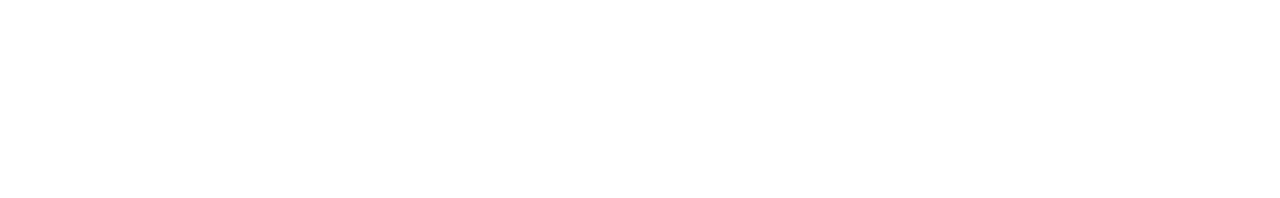
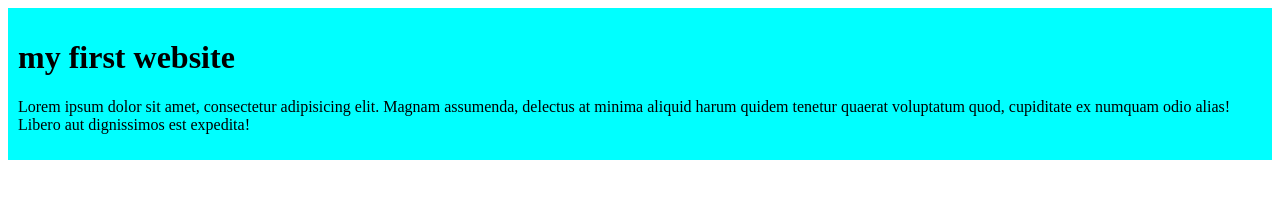
Before and after one commit to joysoren/first, a plain HTML site: page index.html in a window 1280 px wide. Drawn offline with Linux system fonts and the light colour scheme.

Commit message:
added styles

```diff
--- a/index.html
+++ b/index.html
@@ -4,8 +4,12 @@
     <meta charset="UTF-8">
     <meta name="viewport" content="width=device-width, initial-scale=1.0">
     <title>first</title>
+    <link rel="stylesheet" href="styles/style.css">
 </head>
 <body>
-
+    <div>
+        <h1>my first website</h1>
+    <p>Lorem ipsum dolor sit amet, consectetur adipisicing elit. Magnam assumenda, delectus at minima aliquid harum quidem tenetur quaerat voluptatum quod, cupiditate ex numquam odio alias! Libero aut dignissimos est expedita!</p>
+    </div>
 </body>
 </html>
--- /dev/null
+++ b/styles/style.css
@@ -0,0 +1,4 @@
+div{
+    background-color: aqua;
+    padding: 10px;
+}
```
